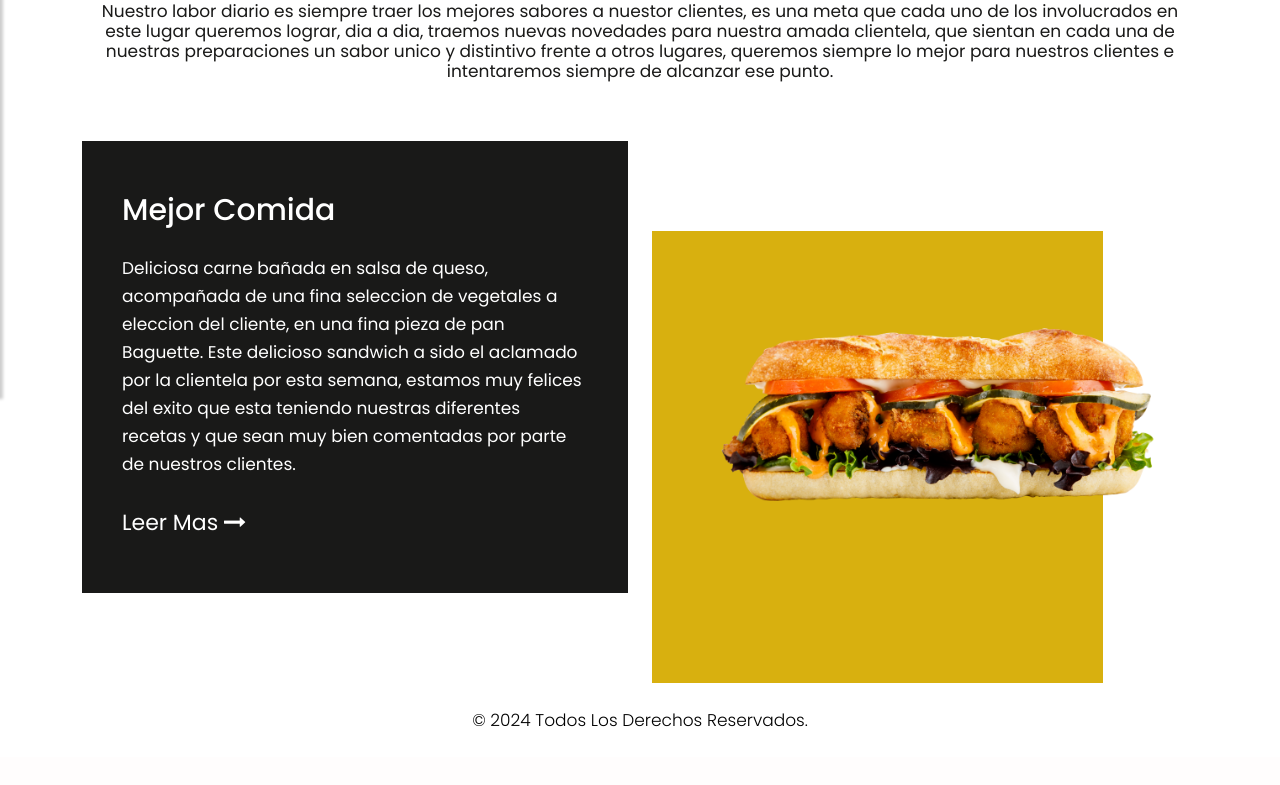
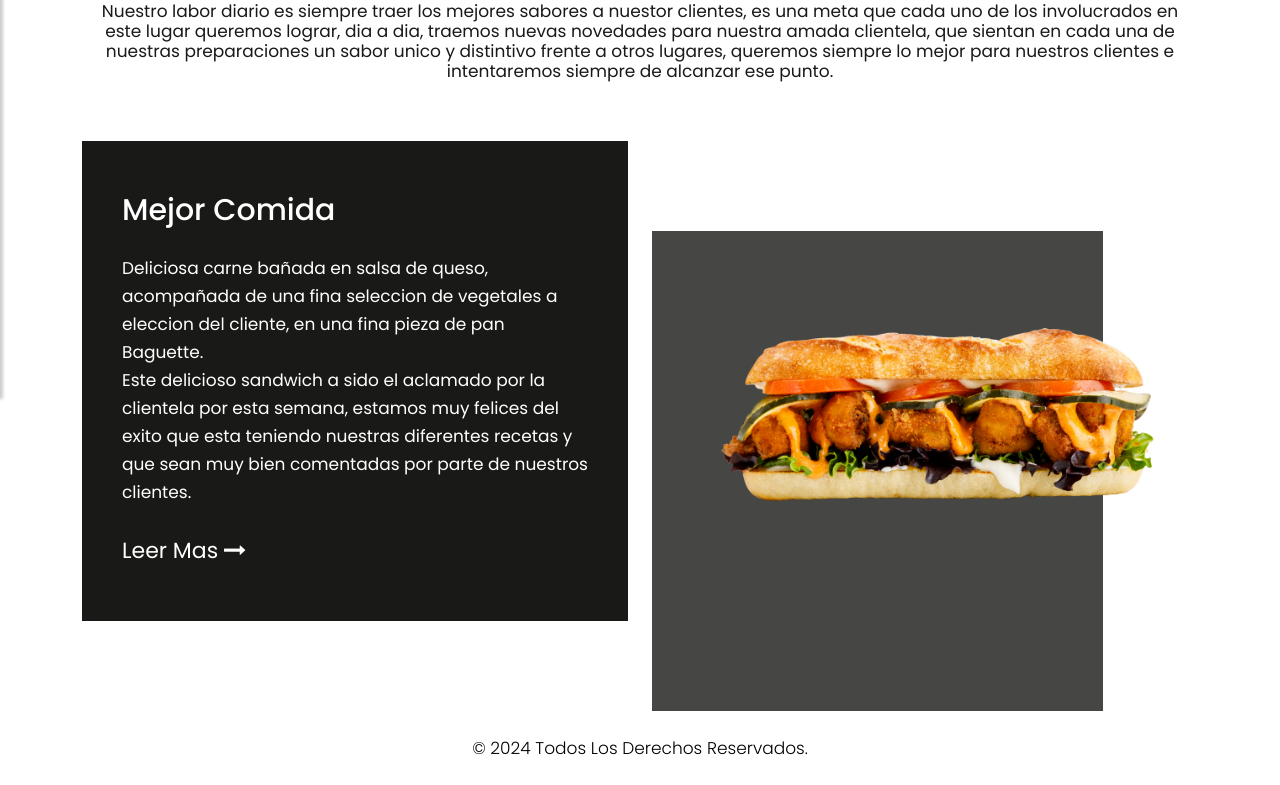
Before and after one commit to Mursito1/santfoodrail, a Django app: page /nosotros in a window 1280 px wide. Shown: the part 404-1189 px from the top of the page. Before the commit the page ends 1131 px from the top, so only its background shows below. Run offline with Django 4.2, Linux system fonts and the light colour scheme; some libraries are stand-ins or nearby versions.

Commit message:
modificacion estilo

```diff
--- a/blog/static/css/style.css
+++ b/blog/static/css/style.css
@@ -530,7 +530,7 @@
 }
  .about .about_img {
      height: 100%;
-     background: #d8b00f;
+     background: #464645;
      margin-top: 90px;
 }
  .about .about_img figure {
--- a/blog/templates/nosotros.html
+++ b/blog/templates/nosotros.html
@@ -129,7 +129,9 @@
              <div class="about_box">
                  <h3>Mejor Comida</h3>
                  <p>Deliciosa carne bañada en salsa de queso, acompañada de una fina seleccion de vegetales a eleccion del cliente,
-                    en una fina pieza de pan Baguette. Este delicioso sandwich a sido el aclamado por la clientela por esta semana, estamos muy felices del exito que esta teniendo
+                    en una fina pieza de pan Baguette.
+                    <br>
+                    Este delicioso sandwich a sido el aclamado por la clientela por esta semana, estamos muy felices del exito que esta teniendo
                     nuestras diferentes recetas y que sean muy bien comentadas por parte de nuestros clientes.
                  </p>
                     <a href="{% url 'menus' %}">Leer Mas <i class="fa fa-long-arrow-right" aria-hidden="true"></i></a>
```
